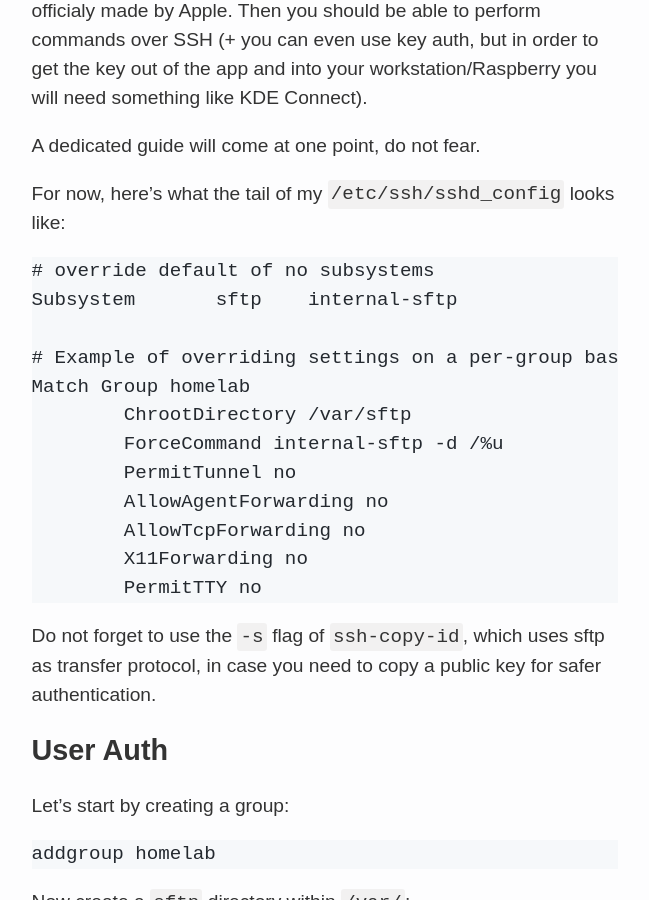
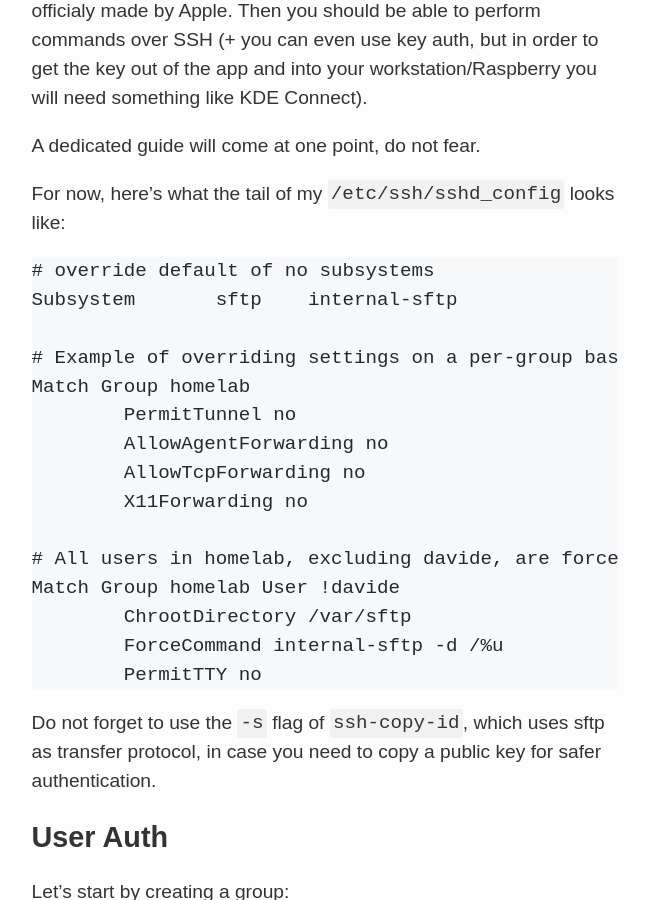
Before and after one commit to DadiBit/blog.dadib.it, a Jekyll site: the page built from _posts/2025-08-02-raspberry-pi-homelab.md, in a window 1280 px wide and 900 px high, scrolled down 1517 px. Shown: the whole window, without its empty margins (315-964 px from the left). Built offline with Jekyll 4.4.1, drawn with Linux system fonts in a browser that asks for light colours.

Commit message:
feat: add ssh example to homelab post

````diff
--- a/_posts/2025-08-02-raspberry-pi-homelab.md
+++ b/_posts/2025-08-02-raspberry-pi-homelab.md
@@ -45,12 +45,15 @@ Subsystem       sftp    internal-sftp
 
 # Example of overriding settings on a per-group basis
 Match Group homelab
-        ChrootDirectory /var/sftp
-        ForceCommand internal-sftp -d /%u
         PermitTunnel no
         AllowAgentForwarding no
         AllowTcpForwarding no
         X11Forwarding no
+
+# All users in homelab, excluding davide, are forced to use sftp only. even if the shell in /etc/passwd says otherwise
+Match Group homelab User !davide
+        ChrootDirectory /var/sftp
+        ForceCommand internal-sftp -d /%u
         PermitTTY no
 ```
 
````
